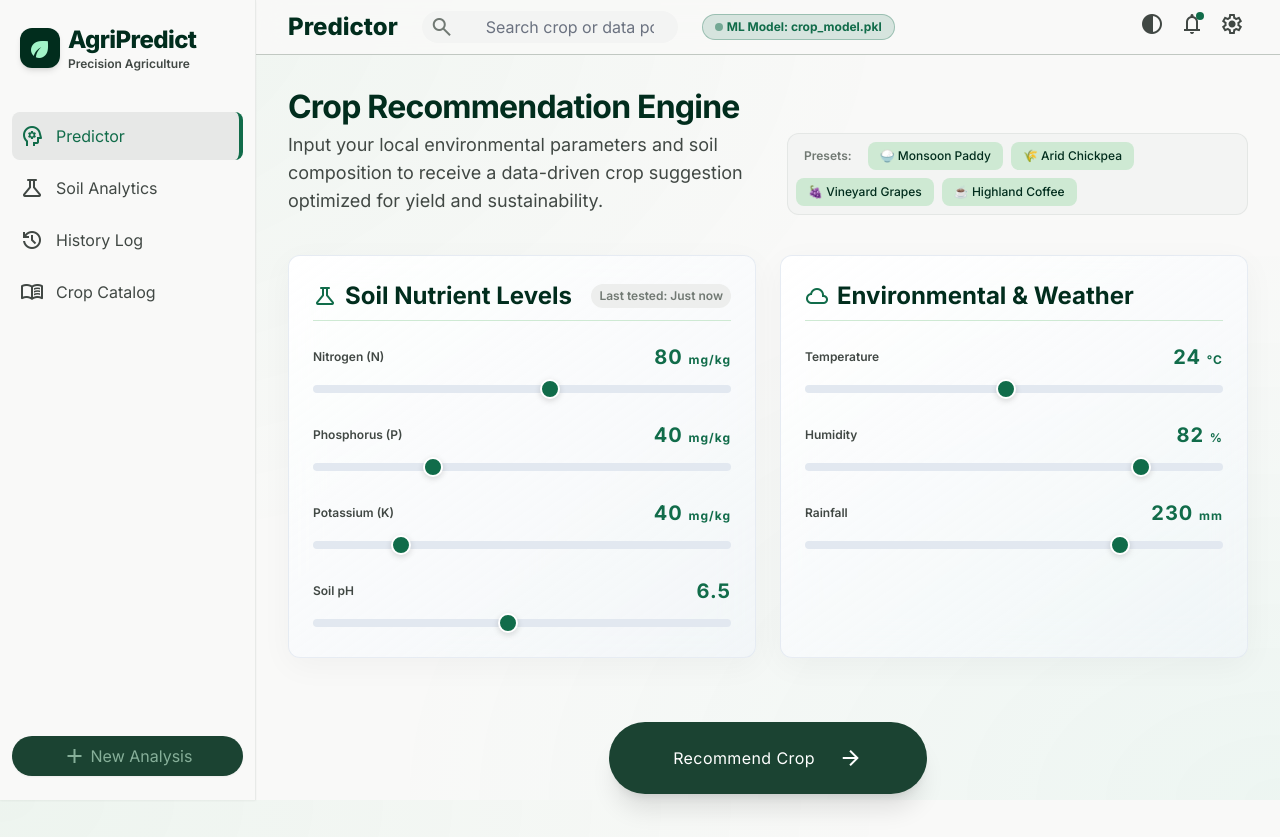
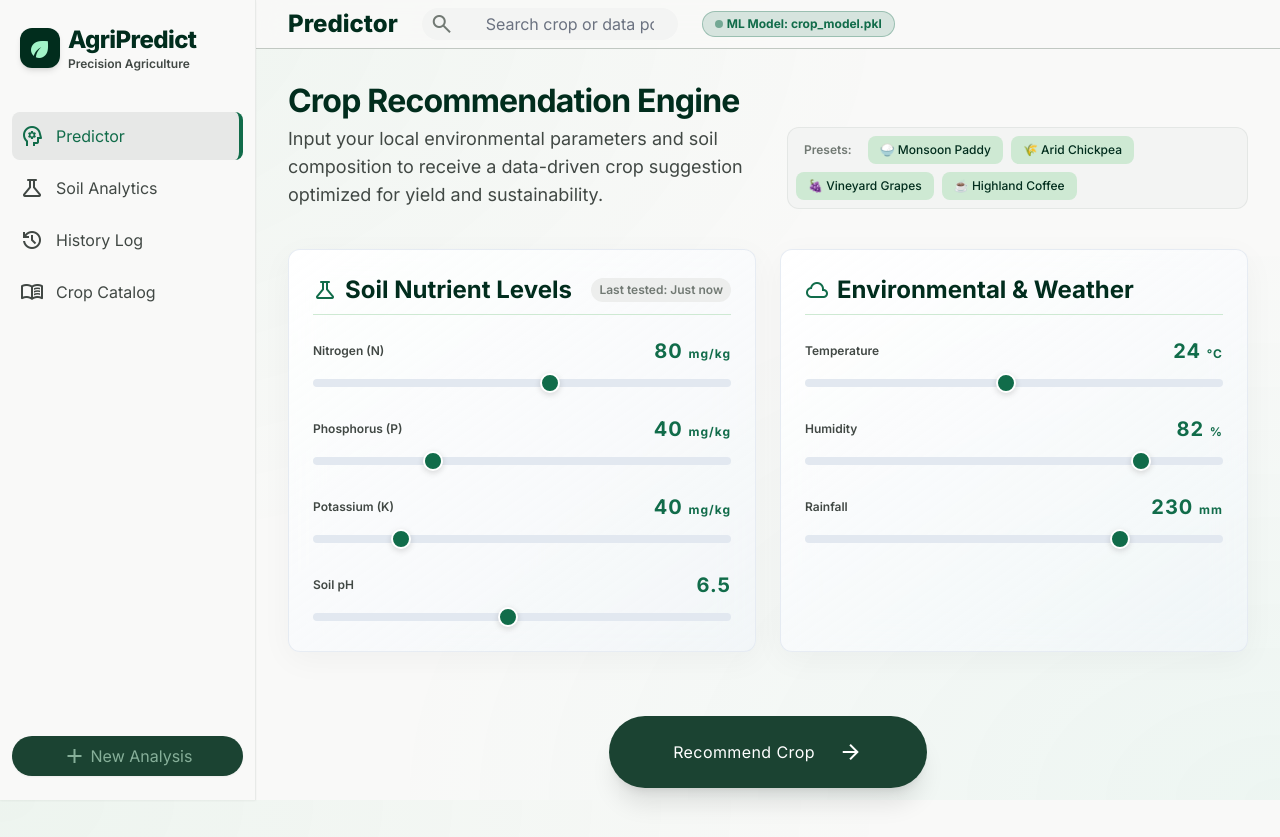
Before and after one commit to yashiscoder/Agri-Predict, a plain HTML site: page index.html in a window 1280 px wide. Shown: the top 837 px of the page. Drawn offline with nearby package versions, Linux system fonts and the light colour scheme; no server answers.

Commit message:
navbar changes

```diff
--- a/index.html
+++ b/index.html
@@ -189,20 +189,6 @@
 
             <div class="flex items-center gap-md">
                 <div class="flex items-center gap-base">
-                    <button class="p-xs rounded-full hover:text-secondary transition-colors text-on-surface-variant"
-                        id="themeToggleBtn" title="Toggle Dark/Light Mode">
-                        <span class="material-symbols-outlined">contrast</span>
-                    </button>
-                    <button
-                        class="p-xs rounded-full hover:text-secondary transition-colors text-on-surface-variant relative"
-                        id="notificationBtn" title="Notifications">
-                        <span class="material-symbols-outlined">notifications</span>
-                        <span class="absolute top-1 right-1 w-2 h-2 rounded-full bg-secondary"></span>
-                    </button>
-                    <button class="p-xs rounded-full hover:text-secondary transition-colors text-on-surface-variant"
-                        title="Settings">
-                        <span class="material-symbols-outlined">settings</span>
-                    </button>
                 </div>
             </div>
         </header>
```
